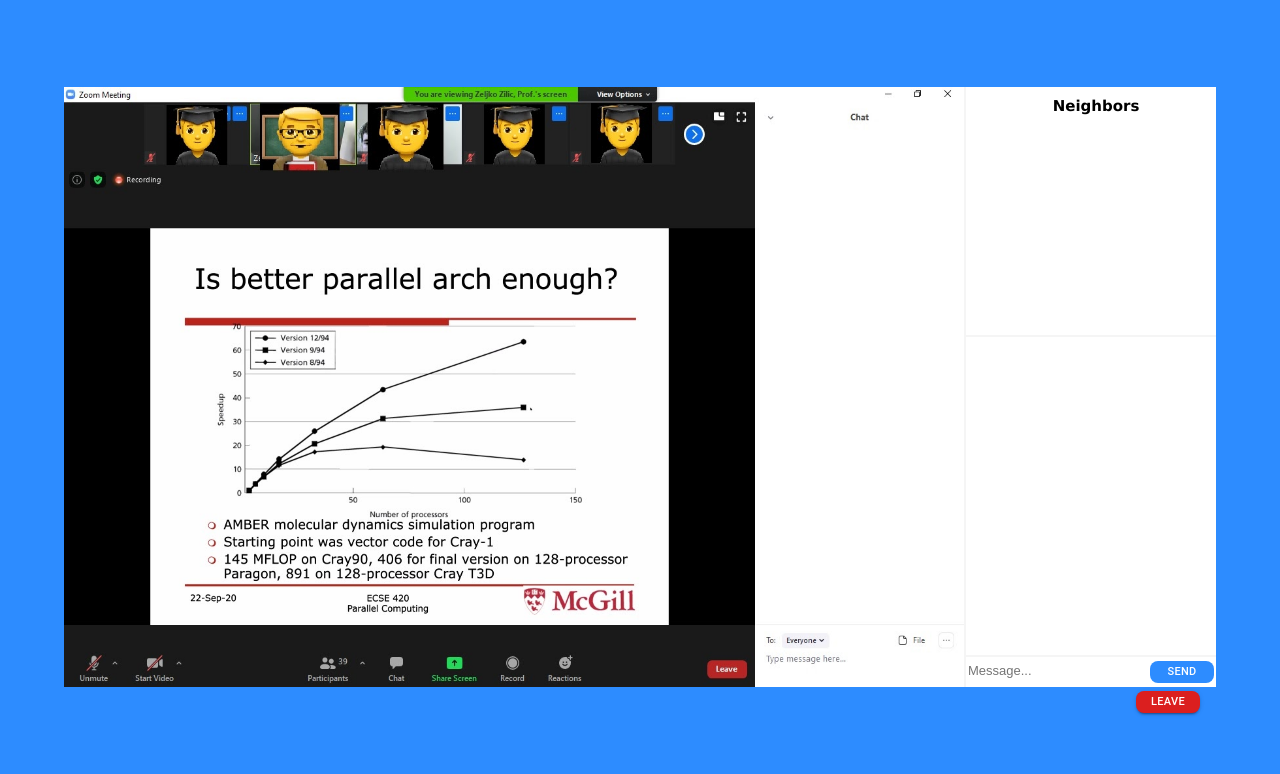
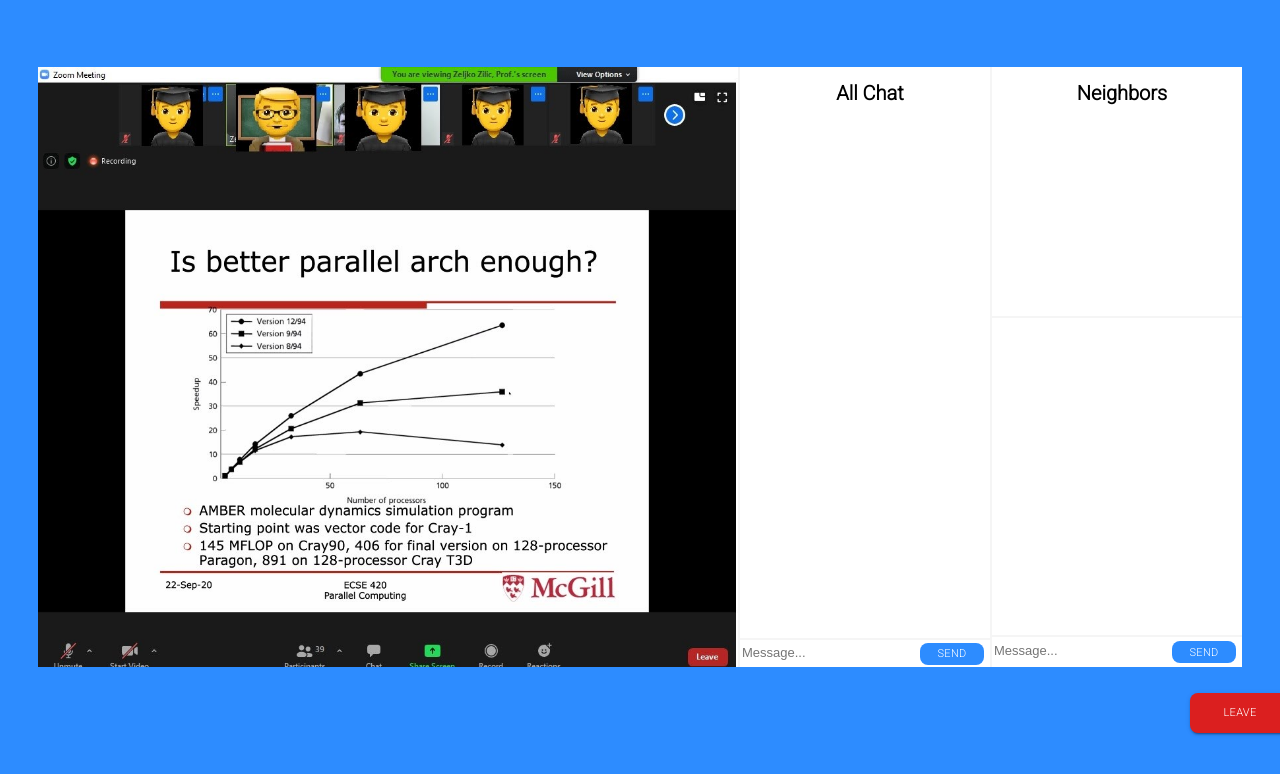
Before and after one commit to AnKhangC/v-class, a React (Create React App) app: page /zoom in a window 1280 px wide. Shown: the top 774 px of the page. Built offline with nearby package versions, Linux system fonts and the light colour scheme.

Commit message:
implement an all chat

```diff
--- a/src/screens/zoomScreen/ZoomScreen.js
+++ b/src/screens/zoomScreen/ZoomScreen.js
@@ -10,62 +10,97 @@ function getRandomInt(max) {
 
 class ZoomScreen extends React.Component {
 
-  constructor(props){
+  constructor(props) {
     super(props);
     this.state = {
       names: ["Jessica", "Martin", "Naissa", "Jack", "Chaimae"],
-      messageHistory: [],
-      message: '',
+      neighbourMessageHistory: [],
+      neighbourMessage: '',
+      allMessageHistory: [],
+      allMessage: '',
       helloMessageBank: ["Hello", "Heyyy", "Hey what's up", "Hey guyss", "Hii"],
       questionAnswerMessageBank: ["Idk", "I don't really know", "I think so", "Yeahh", "Probably", "I wasn't paying attention lol"],
       counter: 0
     }
 
-    this.handleChange = this.handleChange.bind(this);
-    this.updateMesssageHistory = this.updateMesssageHistory.bind(this);
+    this.handleChangeAll = this.handleChangeAll.bind(this);
+    this.updateAllMesssageHistory = this.updateAllMesssageHistory.bind(this);
+    this.handleChangeNeighbour = this.handleChangeNeighbour.bind(this);
+    this.updateNeighbourMesssageHistory = this.updateNeighbourMesssageHistory.bind(this);
     this.handleKeyDown = this.handleKeyDown.bind(this);
     this.getRandomName = this.getRandomName.bind(this);
     this.getRandomHello = this.getRandomHello.bind(this);
     this.isAlone = this.isAlone.bind(this);
 
-    if(this.isAlone()){
+    if (this.isAlone()) {
       this.state.names = [];
     }
   }
 
-  //When send button is clicked
-  handleChange(event) {
-    this.setState({message: event.target.value});
+  //When send button is clicked for all chat
+  handleChangeAll(event) {
+    this.setState({ allMessage: event.target.value });
+  }
+
+  //When send button is clicked for neighbour chat
+  handleChangeNeighbour(event) {
+    this.setState({ neighbourMessage: event.target.value });
   }
 
   //When enter key is pressed
-  handleKeyDown(e){
-    console.log(this.props.neighbours)
+  handleKeyDown(e) {
     if (e.key === 'Enter') {
-      this.updateMesssageHistory();
+      this.updateAllMesssageHistory();
+      this.updateNeighbourMesssageHistory();
     }
   }
 
-  //Update messageHistory with message from sender
-  updateMesssageHistory(){
-    if(this.state.message !== ''){
-      this.setState({messageHistory: this.state.messageHistory.concat('You: ' + this.state.message)});
-      this.setState({message: ''});
+  //Update messageHistory for all chat with message from sender
+  updateAllMesssageHistory() {
+    if (this.state.allMessage !== '') {
+      this.setState({ allMessageHistory: this.state.allMessageHistory.concat('You: ' + this.state.allMessage) });
+      this.setState({ allMessage: '' });
     }
 
     //Send random message from imaginary neighbors
-    if(this.state.names.length !== 0){
+    if (this.state.names.length !== 0 && this.state.allMessage !== '') {
       setTimeout(() => {
-      if(this.state.counter === 0){
-        this.setState({messageHistory: this.state.messageHistory.concat(this.getRandomName() + ": " + this.getRandomHello())});
+        if (this.state.counter === 0) {
+          this.setState({ allMessageHistory: this.state.allMessageHistory.concat(this.getRandomName() + ": " + this.getRandomHello()) });
           setTimeout(() => {
-          this.setState({messageHistory: this.state.messageHistory.concat(this.getRandomName() + ": " + this.getRandomHello())});
+            this.setState({ allMessageHistory: this.state.allMessageHistory.concat(this.getRandomName() + ": " + this.getRandomHello()) });
           }, 500);
-        this.setState({counter: this.state.counter + 1});
+          this.setState({ counter: this.state.counter + 1 });
         } else {
-        this.setState({messageHistory: this.state.messageHistory.concat(this.getRandomName() + ": " + this.getRandomQuestionAnswer())});
+          this.setState({ allMessageHistory: this.state.allMessageHistory.concat(this.getRandomName() + ": " + this.getRandomQuestionAnswer()) });
           setTimeout(() => {
-          this.setState({messageHistory: this.state.messageHistory.concat(this.getRandomName() + ": " + this.getRandomQuestionAnswer())});
+            this.setState({ allMessageHistory: this.state.allMessageHistory.concat(this.getRandomName() + ": " + this.getRandomQuestionAnswer()) });
+          }, 1000);
+        }
+      }, 1000);
+    }
+  }
+
+  //Update messageHistory for neighbour chat with message from sender
+  updateNeighbourMesssageHistory() {
+    if (this.state.neighbourMessage !== '') {
+      this.setState({ neighbourMessageHistory: this.state.neighbourMessageHistory.concat('You: ' + this.state.neighbourMessage) });
+      this.setState({ neighbourMessage: '' });
+    }
+
+    //Send random message from imaginary neighbors
+    if (this.state.names.length !== 0 && this.state.neighbourMessage !== '') {
+      setTimeout(() => {
+        if (this.state.counter === 0) {
+          this.setState({ neighbourMessageHistory: this.state.neighbourMessageHistory.concat(this.getRandomName() + ": " + this.getRandomHello()) });
+          setTimeout(() => {
+            this.setState({ neighbourMessageHistory: this.state.neighbourMessageHistory.concat(this.getRandomName() + ": " + this.getRandomHello()) });
+          }, 500);
+          this.setState({ counter: this.state.counter + 1 });
+        } else {
+          this.setState({ neighbourMessageHistory: this.state.neighbourMessageHistory.concat(this.getRandomName() + ": " + this.getRandomQuestionAnswer()) });
+          setTimeout(() => {
+            this.setState({ neighbourMessageHistory: this.state.neighbourMessageHistory.concat(this.getRandomName() + ": " + this.getRandomQuestionAnswer()) });
           }, 1000);
         }
       }, 1000);
@@ -73,38 +108,55 @@ class ZoomScreen extends React.Component {
   }
 
   //Get random name from name bank
-  getRandomName(){
+  getRandomName() {
     return this.state.names[getRandomInt(this.state.names.length)]
   }
 
   //Get random greeting from greetings bank
-  getRandomHello(){
+  getRandomHello() {
     return this.state.helloMessageBank[getRandomInt(this.state.helloMessageBank.length)]
   }
 
   //Get random answer from answer bank
-  getRandomQuestionAnswer(){
+  getRandomQuestionAnswer() {
     return this.state.questionAnswerMessageBank[getRandomInt(this.state.questionAnswerMessageBank.length)]
   }
 
-  isAlone(){
+  isAlone() {
     var index = this.props.neighbours.findIndex(x => x.selected === true)
-    if(index >= 0){
+    if (index >= 0) {
       return false;
     } else {
       return true;
     }
   }
 
-  render(){
-    return(
-      <div className = {styles.global}>
-        <div className = {styles.outerFrame}>
-          <div className = {styles.zoom}>
-            <img className = {styles.zoomImage} src={require('./NoParticipation1.jpg')} />
+  render() {
+    return (
+      <div className={styles.global}>
+        <div className={styles.outerFrame}>
+          <div className={styles.zoom}>
+            <img className={styles.zoomImage} src={require('./NoParticipation1.jpg')} />
           </div>
-          <div className = {styles.chatBox}>
-            <div className = {styles.participantList}>
+          <div className={styles.allChatBox}>
+            <div className={styles.allChatTitle}>
+              <h1>All Chat</h1>
+            </div>
+            <div className={styles.allChat}>
+              <ul>
+                {this.state.allMessageHistory.map((value, index) => {
+                  return <li key={index}>{value}</li>
+                })}
+              </ul>
+            </div>
+            <div className={styles.message}>
+              <input type="text" value={this.state.allMessage} placeholder="Message..." onChange={this.handleChangeAll}
+                onKeyDown={this.handleKeyDown} />
+              <Button type="button" onClick={this.updateAllMesssageHistory}>Send</Button>
+            </div>
+          </div>
+          <div className={styles.chatBox}>
+            <div className={styles.participantList}>
               <h1>Neighbors</h1>
               <ul>
                 {this.state.names.map((value, index) => {
@@ -112,22 +164,22 @@ class ZoomScreen extends React.Component {
                 })}
               </ul>
             </div>
-            <div className = {styles.liveChat}>
+            <div className={styles.neighbourChat}>
               <ul>
-              {this.state.messageHistory.map((value, index) => {
+                {this.state.neighbourMessageHistory.map((value, index) => {
                   return <li key={index}>{value}</li>
                 })}
               </ul>
             </div>
-            <div className = {styles.message}>
-              <input type = "text" value={this.state.message} placeholder = "Message..." onChange = {this.handleChange}
-              onKeyDown = {this.handleKeyDown}/>
-              <Button type = "button" onClick = {this.updateMesssageHistory}>Send</Button>
+            <div className={styles.message}>
+              <input type="text" value={this.state.neighbourMessage} placeholder="Message..." onChange={this.handleChangeNeighbour}
+                onKeyDown={this.handleKeyDown} />
+              <Button type="button" onClick={this.updateNeighbourMesssageHistory}>Send</Button>
             </div>
           </div>
         </div>
-        <div className = {styles.leaveButton}>
-          <Button type = "button" variant="contained">
+        <div className={styles.leaveButton}>
+          <Button type="button" variant="contained">
             <Link to="/" className={styles.linkClass}>Leave</Link>
           </Button>
         </div>
--- a/src/screens/zoomScreen/ZoomScreen.module.css
+++ b/src/screens/zoomScreen/ZoomScreen.module.css
@@ -1,9 +1,17 @@
+@import url('https://fonts.googleapis.com/css2?family=Roboto:wght@300&display=swap');
+
 .global{
     font-size: 15px;
     background-color: #2D8CFF;
-    font-family:"Lucida Sans Unicode", "Lucida Grande", sans-serif;
+    font-family:"Roboto", "Lucida Grande", sans-serif;
     display: flex;
     flex-direction: column;
+    overflow-x: hidden;
+}
+
+.global div{
+    /* border: solid;
+    border-color: black; */
 }
 
 .outerFrame{
@@ -15,13 +23,13 @@
     margin-bottom: auto;
     display: flex;
     flex-direction: row-reverse;
-    width: 1200px;
-    padding-top: 4px;
+    width: 1290px;
+    margin-top: 2%;
 }
 
 .leaveButton button{
-    height: 22px;
-    width: 40px;
+    height: 40px;
+    width: 100px;
     align-self: center;
     background-color: #db1f1f;
     color: white;
@@ -37,7 +45,7 @@
 
 .zoom{
     height: 600px;
-    width: 900px;
+    width: 700px;
     margin-left: auto;
     margin-top: auto;
     margin-bottom: auto;
@@ -46,8 +54,37 @@
 }
 
 .zoomImage{
-    width: 900px;
+    width: 700px;
 }
+
+.allChatBox{
+    background-color: #FFF;
+    border-left: 2px solid #f5f5f5;
+    display: flex;
+    flex-direction: column;
+    height: 600px;
+    width: 250px;
+    margin-top: auto;
+    margin-bottom: auto;
+}
+
+.allChatTitle h1{
+    font-size: 20px;
+    padding-left: 10px;
+    text-align: center;
+}
+
+.allChat{
+    height: 570px;
+    overflow-y: scroll;
+}
+
+.allChat ul{
+    font-size: 15px;
+    padding-left: 5px;
+    list-style-type: none;
+}
+
 
 .chatBox{
     background-color: #FFF;
@@ -67,7 +104,7 @@
 }
 
 .participantList h1{
-    font-size: 15px;
+    font-size: 20px;
     padding-left: 10px;
     text-align: center;
 }
@@ -91,13 +128,13 @@
     padding-top: 5px;
 }
 
-.liveChat{
+.neighbourChat{
     height: 320px;
     overflow-y: scroll;
 }
 
-.liveChat ul{
-    font-size: 12px;
+.neighbourChat ul{
+    font-size: 15px;
     padding-left: 5px;
     list-style-type: none;
 }
@@ -125,6 +162,7 @@
     outline: none;
     border-radius: 8px;
     font-size: 11px;
+    margin-right: 10%;
 }
 
 .message button:hover{
```
Also changed, not shown: src/screens/zoomScreen/NoParticipation1.jpg. Lines whose indentation alone changed are shown as unchanged.
